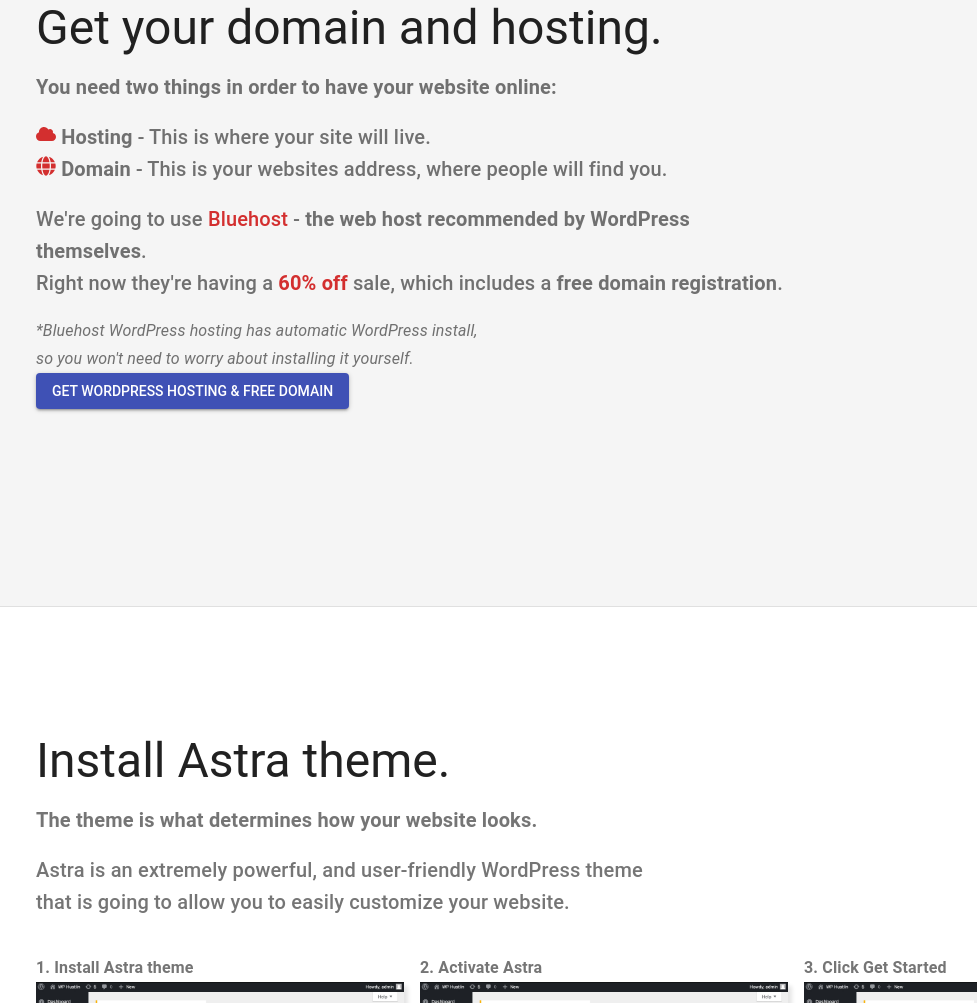
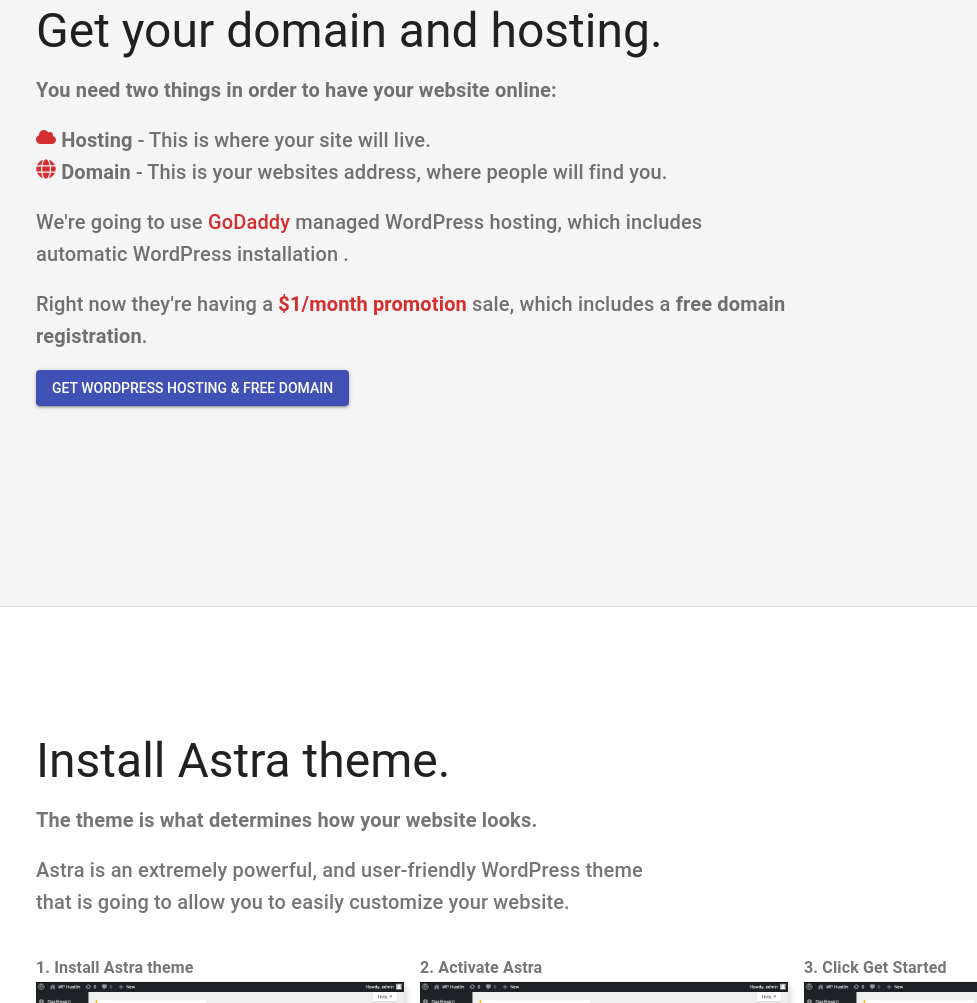
Before and after one commit to jchesterman/noobhustle, a Gatsby site: page /tutorials/how-to-make-a-website in a window 1280 px wide. Shown: the part 1117-2120 px from the top of the page, without its empty margins (36-1013 px from the left). Built offline with nearby package versions, Linux system fonts and the light colour scheme; Gatsby itself is replaced by a stand-in of ours.

Commit message:
Updating aff link

```diff
--- a/src/pages/tutorials/how-to-make-a-website.js
+++ b/src/pages/tutorials/how-to-make-a-website.js
@@ -213,14 +213,12 @@
                         rel="noopener noreferrer"
                         target="_blank"
                       >
-                        Bluehost
+                        GoDaddy
                       </a>{' '}
-                      -{' '}
-                      <strong>
-                        the web host recommended by WordPress themselves
-                      </strong>
-                      .
+                      managed WordPress hosting, which includes automatic
+                      WordPress installation .
                     </Typography>
+                    <br />
                     <Typography color="textSecondary" variant="h6">
                       Right now they&apos;re having a{' '}
                       <strong>
@@ -229,21 +227,14 @@
                           rel="noopener noreferrer"
                           target="_blank"
                         >
-                          60% off
+                          $1/month promotion
                         </a>
                       </strong>{' '}
                       sale, which includes a{' '}
                       <strong>free domain registration</strong>.
                     </Typography>
                     <br />
-                    <Typography color="textSecondary" variant="subtitle1">
-                      <em>
-                        *Bluehost WordPress hosting has automatic WordPress
-                        install,
-                        <br /> so you won&apos;t need to worry about installing
-                        it yourself.
-                      </em>
-                    </Typography>
+
                     <StyledButton
                       color="primary"
                       href={process.env.BLUEHOST_AFFILIATE_LINK}
```
Also changed, not shown: 2 other files.
